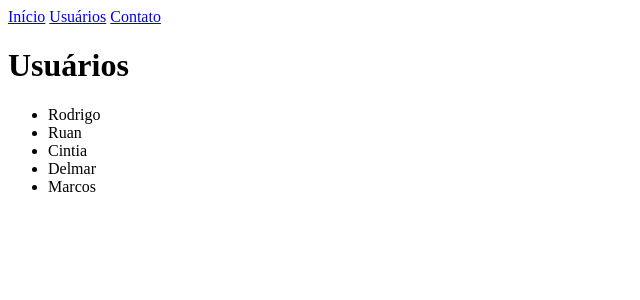
After one commit to rmaiabotelho/siteflask, a Flask app: page /usuarios in a window 1280 px wide. The commit adds this page. Shown: the top 300 px of the page, without its empty margins (0-640 px from the left). Run offline with Flask 3, Linux system fonts and the light colour scheme.

Commit message:
Criação arquivo navbar.html

```diff
--- a/main.py
+++ b/main.py
@@ -2,6 +2,8 @@ from flask import Flask, render_template
 
 # Serve para iniciar o flask
 app = Flask(__name__)
+
+lista_usuarios = ['Rodrigo', 'Ruan', 'Cintia', 'Delmar', 'Marcos']
 
 # Rota para estipular em qual link a página estará disponível
 @app.route("/")
@@ -13,6 +15,10 @@ def home():
 def contato():
     return render_template('contato.html')
 
+@app.route('/usuarios')
+def usuarios():
+    return render_template('usuarios.html', lista_usuarios=lista_usuarios)
+
 # Para rodar a página somente pelo arquivo e não por importação
 if __name__ == "__main__":
     app.run(debug=True) # debug=True faz com que o site seja atualizado conforme as alterações são feitas
--- a/templates/base.html
+++ b/templates/base.html
@@ -3,7 +3,10 @@
 <head>
     <meta charset="UTF-8">
     <meta name="viewport" content="width=device-width, initial-scale=1">
+
     <title>Comunidade Impressionadora</title>
+
+    {% include 'navbar.html' %}
 
     {% block head %}
 
--- /dev/null
+++ b/templates/navbar.html
@@ -0,0 +1,7 @@
+<nav>
+    <div>
+        <a href="/">Início</a>
+        <a href="/usuarios">Usuários</a>
+        <a href="/contato">Contato</a>
+    </div>
+</nav>
--- /dev/null
+++ b/templates/usuarios.html
@@ -0,0 +1,13 @@
+{% extends 'base.html' %}
+
+{% block body %}
+    <div>
+        <h1>Usuários</h1>
+
+        <ul>
+        {% for usuario in lista_usuarios %}
+            <li>{{ usuario }}</li>
+        {% endfor %}
+        </ul>
+    </div>
+{% endblock %}
```
Also changed, not shown: templates/static/style.css (added).
